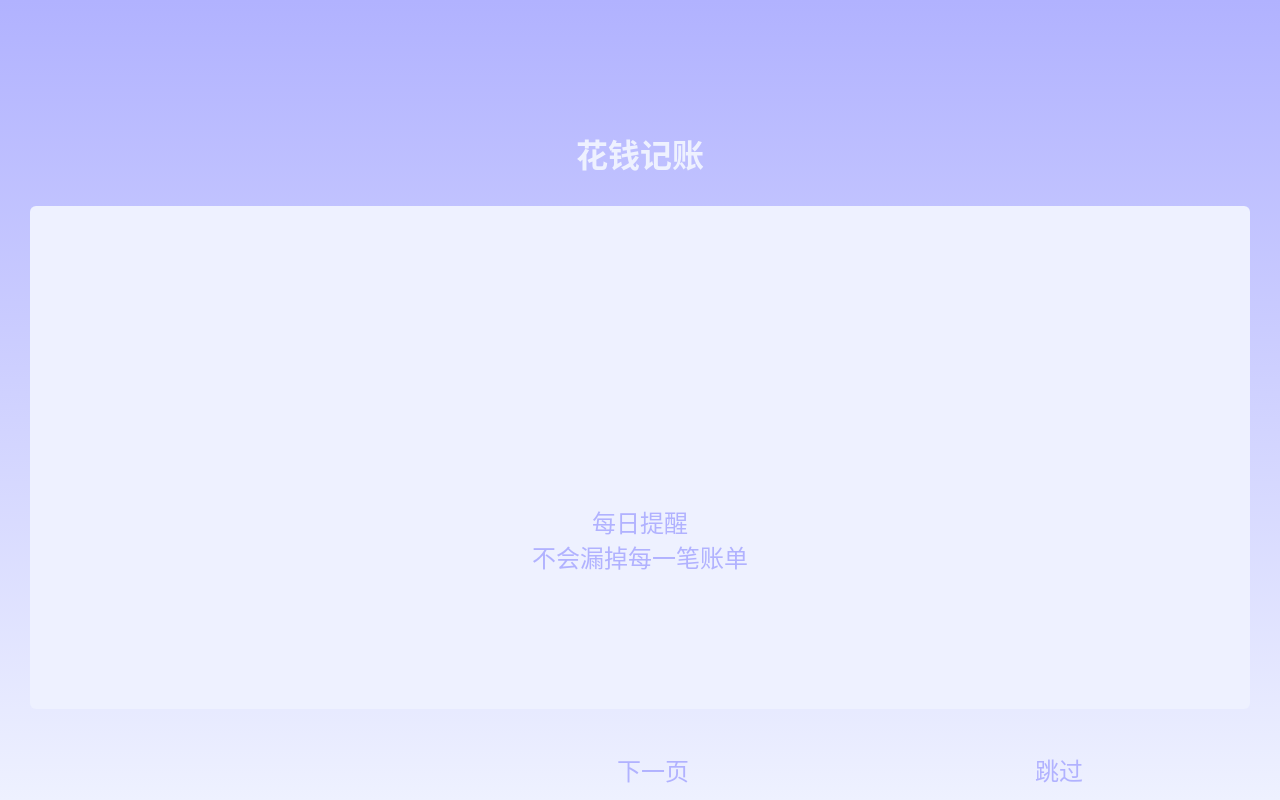
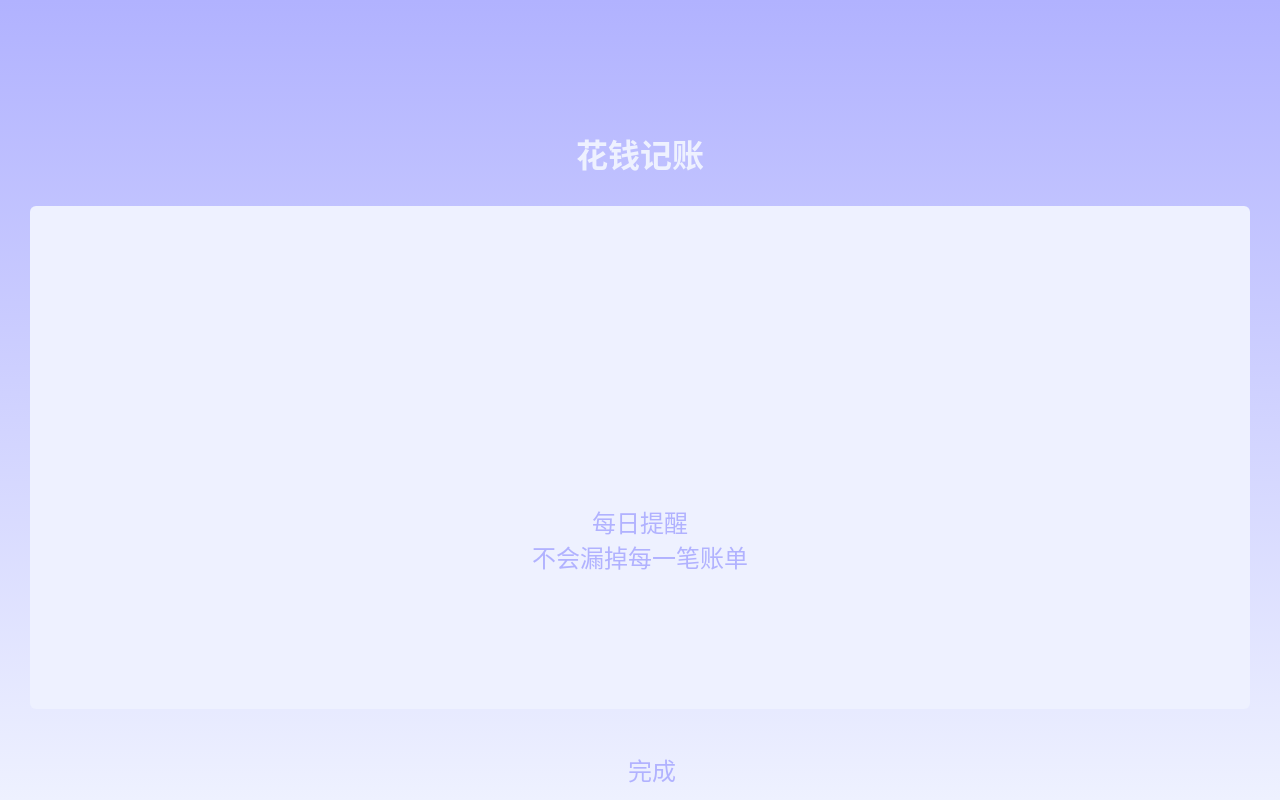
Before and after one commit to herzorf/vue3-wallet_frontend, a Vue app: page /welcome/forth in a window 1280 px wide. Built offline with nearby package versions, Linux system fonts and the light colour scheme.

Commit message:
修复第四页面footnav内容

```diff
--- a/src/components/welcome/forth.tsx
+++ b/src/components/welcome/forth.tsx
@@ -17,8 +17,8 @@ export const ForthAction: FunctionalComponent = () => {
     return (
         <>
             <router-link class="fake" to="/welcome/third">下一页</router-link>
-            <router-link to="/start">下一页</router-link>
-            <router-link to="/start">跳过</router-link>
+            <router-link to="/start">完成</router-link>
+            <router-link to="/start" class="fake" >跳过</router-link>
         </>
     )
 }
```
